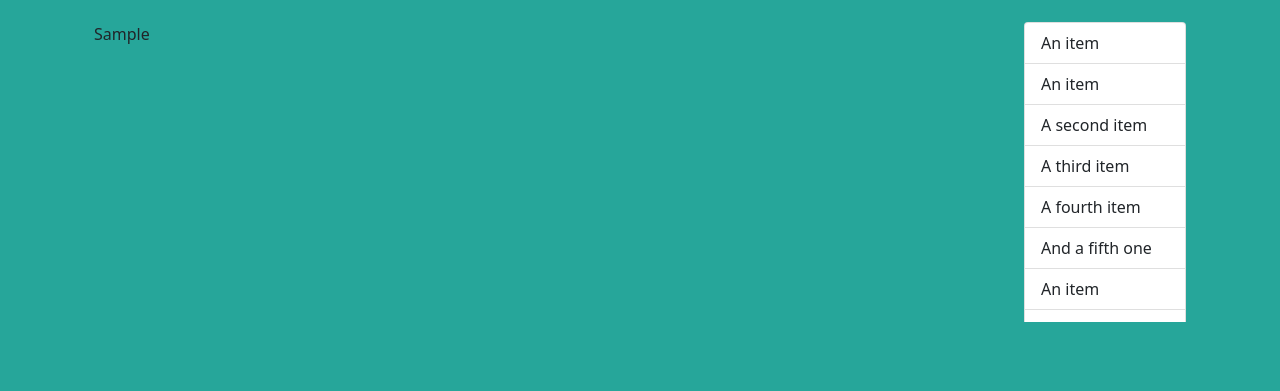
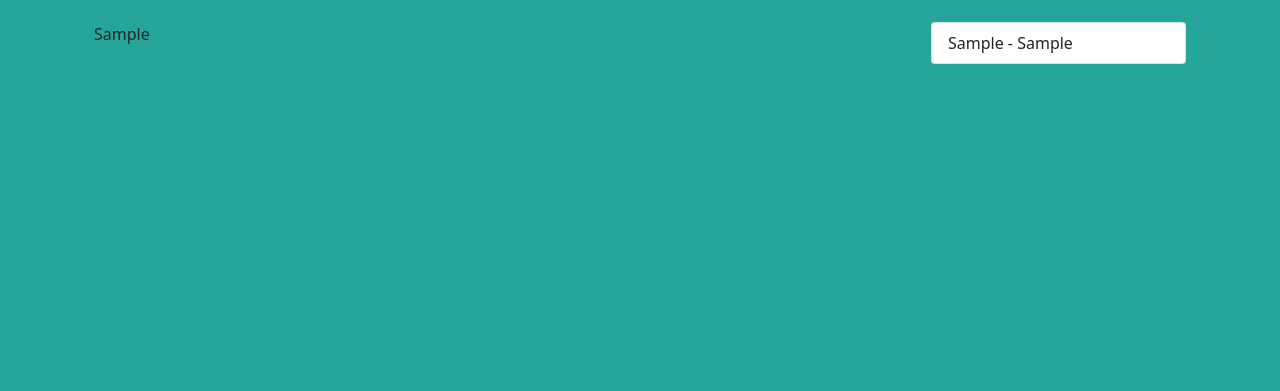
Before and after one commit to daralion/dobleG, a Django app: template GoB/dashboard/templates/dashboard/home.html in a window 1280 px wide. Shown: the part 56-447 px from the top of the page. Run offline with Django 4.2, Linux system fonts and the light colour scheme; the template is opened without the code that fills it: most values are stand-ins (such as "Sample title", 1, 10 or a date in 2020); some libraries are stand-ins or nearby versions.

Commit message:
added list of category counts

```diff
--- a/GoB/dashboard/templates/dashboard/home.html
+++ b/GoB/dashboard/templates/dashboard/home.html
@@ -3,68 +3,16 @@
 <script src="https://cdn.plot.ly/plotly-latest.min.js"></script>
 <div class="container">
     <div class="row" style="padding-top:2%;">
-        <div class="col-md-10">
+        <div class="col-md-9">
             {% autoescape off %}
             {{ graph_div}}
             {% endautoescape %}
         </div>
-        <div class="col-md-2" style="max-height: 300px;overflow-y: scroll;">
+        <div class="col-md-3" style="max-height: 300px;overflow-y: scroll;">
             <ul class="list-group">
-                <li class="list-group-item">An item</li>
-                <li class="list-group-item">An item</li>
-                <li class="list-group-item">A second item</li>
-                <li class="list-group-item">A third item</li>
-                <li class="list-group-item">A fourth item</li>
-                <li class="list-group-item">And a fifth one</li>
-                <li class="list-group-item">An item</li>
-                <li class="list-group-item">A second item</li>
-                <li class="list-group-item">A third item</li>
-                <li class="list-group-item">A fourth item</li>
-                <li class="list-group-item">And a fifth one</li>
-                <li class="list-group-item">An item</li>
-                <li class="list-group-item">A second item</li>
-                <li class="list-group-item">A third item</li>
-                <li class="list-group-item">A fourth item</li>
-                <li class="list-group-item">And a fifth one</li>
-                <li class="list-group-item">An item</li>
-                <li class="list-group-item">A second item</li>
-                <li class="list-group-item">A third item</li>
-                <li class="list-group-item">A fourth item</li>
-                <li class="list-group-item">And a fifth one</li>
-                <li class="list-group-item">An item</li>
-                <li class="list-group-item">A second item</li>
-                <li class="list-group-item">A third item</li>
-                <li class="list-group-item">A fourth item</li>
-                <li class="list-group-item">And a fifth one</li>
-                <li class="list-group-item">An item</li>
-                <li class="list-group-item">A second item</li>
-                <li class="list-group-item">A third item</li>
-                <li class="list-group-item">A fourth item</li>
-                <li class="list-group-item">And a fifth one</li>
-                <li class="list-group-item">An item</li>
-                <li class="list-group-item">A second item</li>
-                <li class="list-group-item">A third item</li>
-                <li class="list-group-item">A fourth item</li>
-                <li class="list-group-item">And a fifth one</li>
-                <li class="list-group-item">An item</li>
-                <li class="list-group-item">A second item</li>
-                <li class="list-group-item">A third item</li>
-                <li class="list-group-item">A fourth item</li>
-                <li class="list-group-item">And a fifth one</li>
-                <li class="list-group-item">An item</li>
-                <li class="list-group-item">A second item</li>
-                <li class="list-group-item">A third item</li>
-                <li class="list-group-item">A fourth item</li>
-                <li class="list-group-item">And a fifth one</li>
-                <li class="list-group-item">An item</li>
-                <li class="list-group-item">A second item</li>
-                <li class="list-group-item">A third item</li>
-                <li class="list-group-item">A fourth item</li>
-                <li class="list-group-item">And a fifth one</li>
-                <li class="list-group-item">A second item</li>
-                <li class="list-group-item">A third item</li>
-                <li class="list-group-item">A fourth item</li>
-                <li class="list-group-item">And a fifth one</li>
+                {% for cat_count in categories_count %}
+                    <li class="list-group-item"> {{ cat_count.0 }} - {{cat_count.1}}</li>
+                {% endfor %}
             </ul>
         </div>
     </div>
```
Also changed, not shown: GoB/dashboard/views.py (+7 -1 lines).
